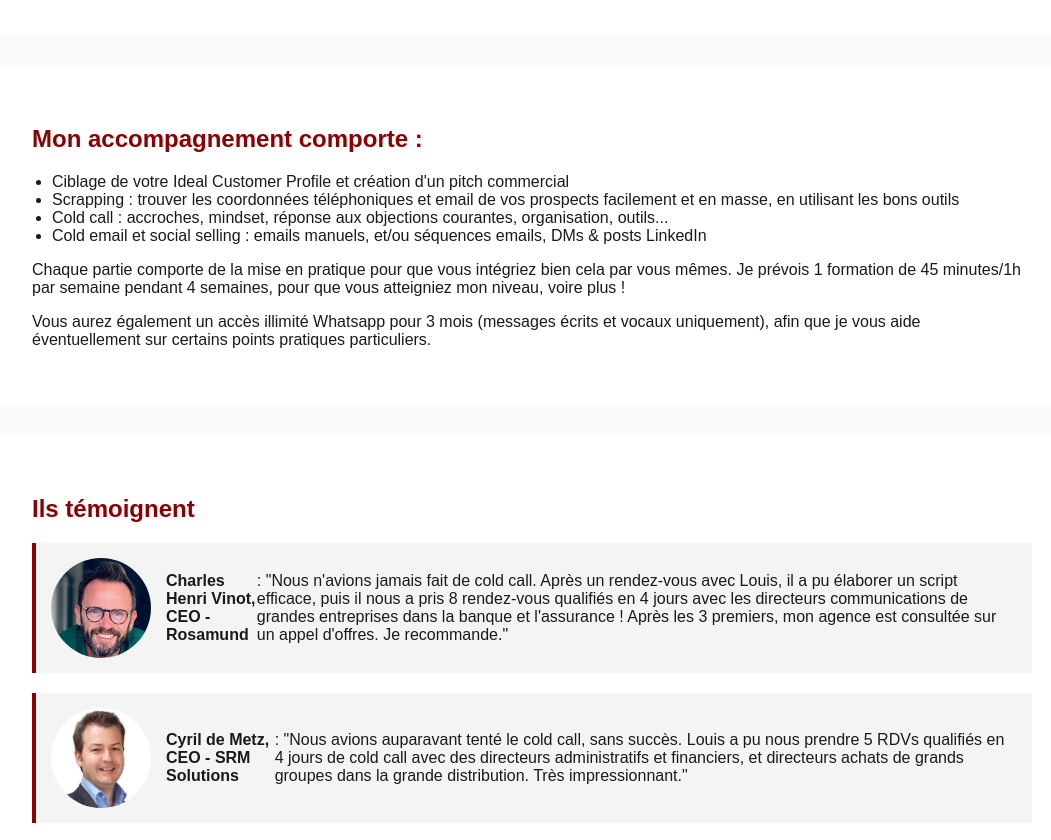
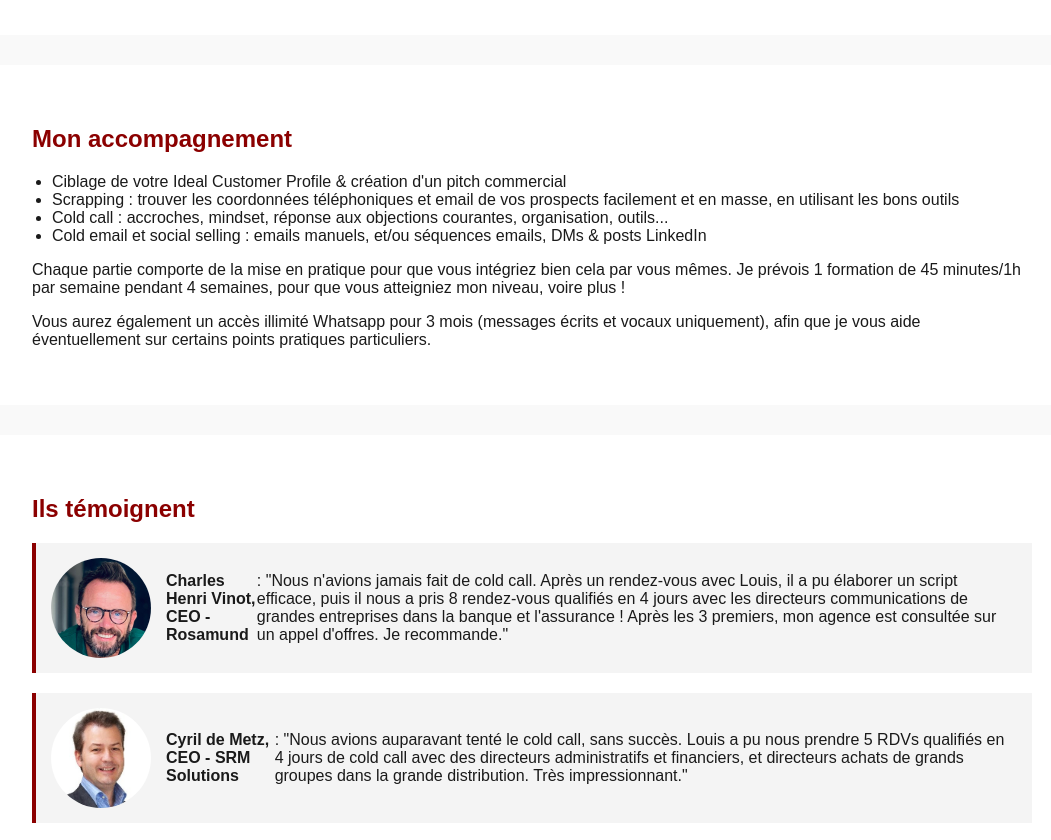
Before and after one commit to Louis-Bonnefond/LP, a plain HTML site: page index.html in a window 1280 px wide. Shown: the part 1040-1880 px from the top of the page, without its empty margins (108-1159 px from the left). Drawn offline with Linux system fonts and the light colour scheme.

Commit message:
Update index.html

```diff
--- a/index.html
+++ b/index.html
@@ -194,11 +194,11 @@
   </section>
 
   <section>
-    <h2>Mon accompagnement comporte :</h2>
+    <h2>Mon accompagnement</h2>
 
     <ul>
 
-      <li>Ciblage de votre Ideal Customer Profile et création d'un pitch commercial</li>
+      <li>Ciblage de votre Ideal Customer Profile & création d'un pitch commercial</li>
 
       <li>Scrapping : trouver les coordonnées téléphoniques et email de vos prospects facilement et en masse, en utilisant les bons outils</li>
 
```
